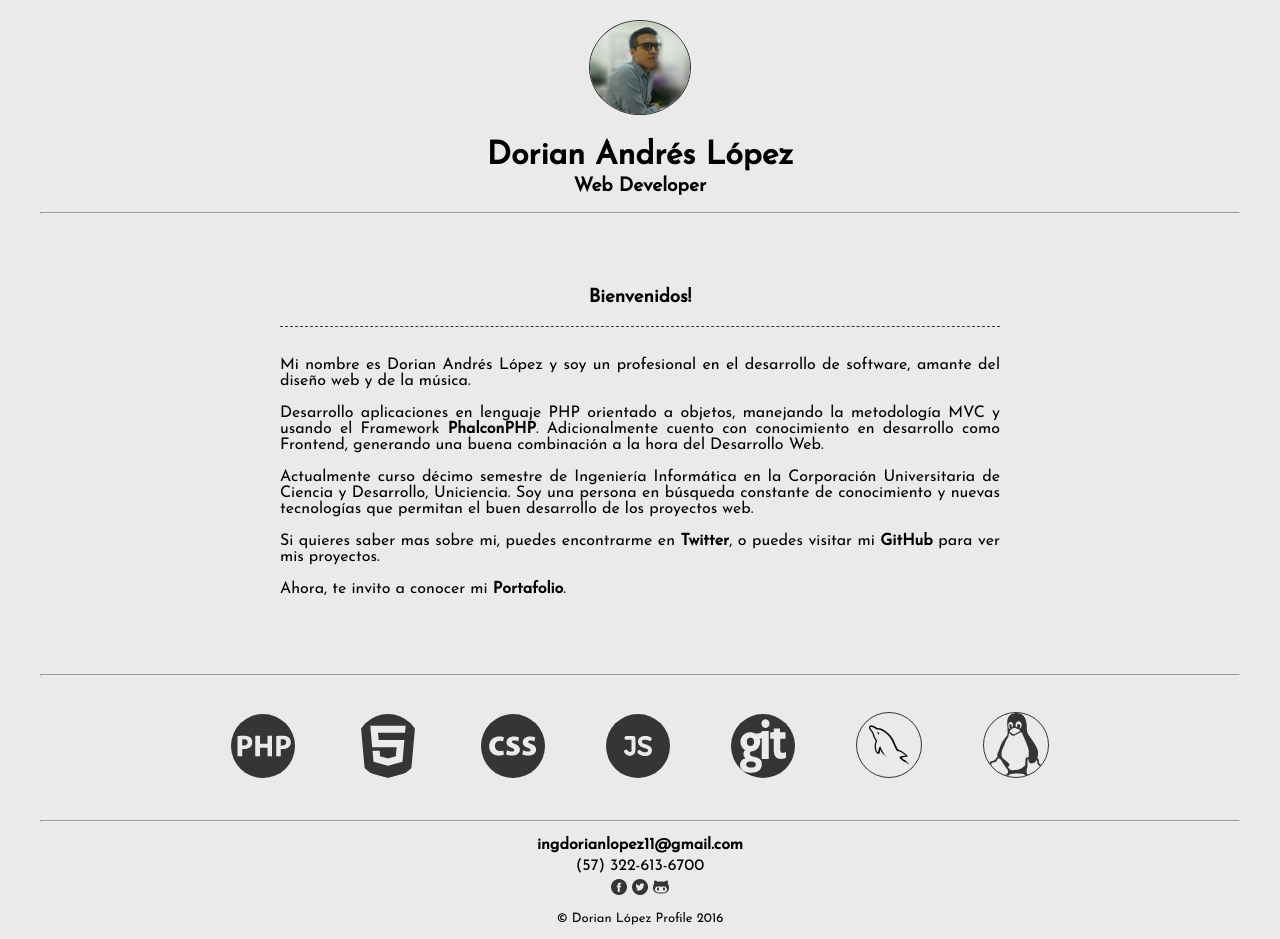
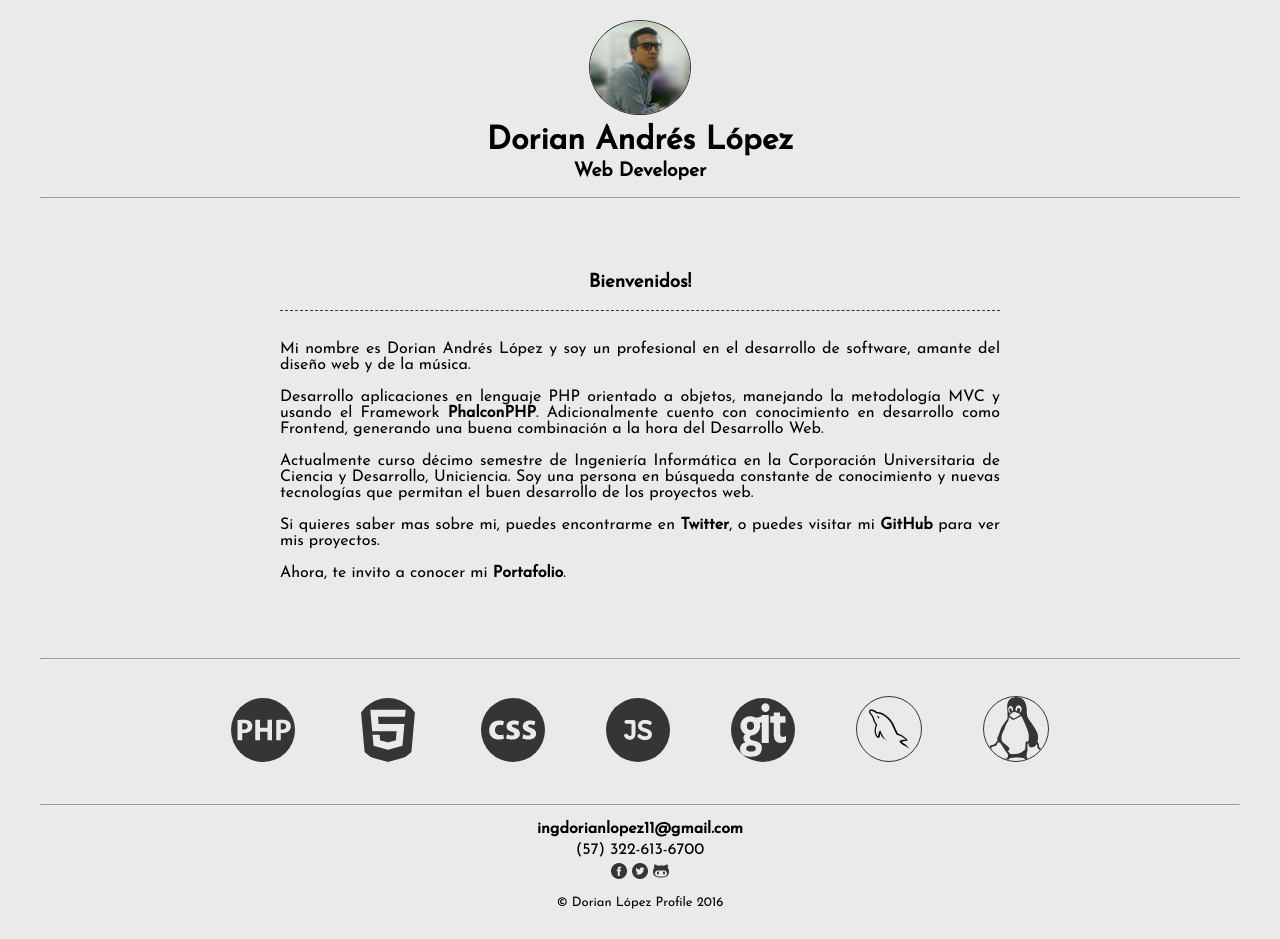
Before and after one commit to dorianlopez/dorianlopez.github.io, a plain HTML site: page index.html in a window 1280 px wide. Drawn offline with Linux system fonts and the light colour scheme.

Commit message:
Ajustes Header

```diff
--- a/css/styles.css
+++ b/css/styles.css
@@ -40,6 +40,7 @@ footer {
 
 .Title {
 	margin-bottom: 5px;
+	margin-top: 6px;
 }
 
 .Subtitle {
--- a/index.html
+++ b/index.html
@@ -16,7 +16,7 @@
 				<img class="Avatar" src="images/avatar1.jpg" width="">
 			</div>
 
-			<div class="HeaderInfo">
+			<div>
 				<h1 class="Title">Dorian Andrés López</h1>
 				<h2 class="Subtitle">Web Developer</h2>
 			</div>
```
